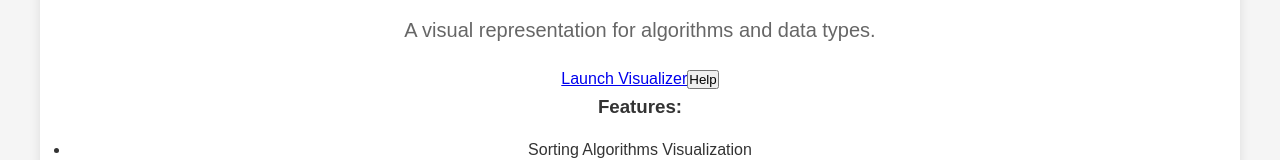
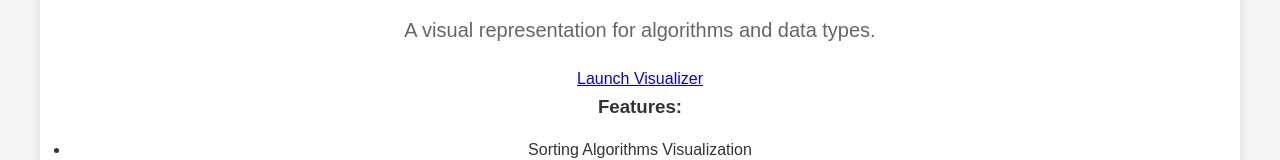
Before and after one commit to cameronotoole44/CipherSight, a React (Create React App) app in the folder cipher-sight/: page / in a window 1280 px wide. Shown: the part 285-445 px from the top of the page. Built offline with nearby package versions, Linux system fonts and the light colour scheme.

Commit message:
moved help button

```diff
--- a/cipher-sight/src/pages/Home.js
+++ b/cipher-sight/src/pages/Home.js
@@ -32,9 +32,6 @@ function Home() {
                     <Link to="/algorithm" className="button">
                         Launch Visualizer
                     </Link>
-                    <button className="button">
-                        Help
-                    </button>
                 </div>
 
                 <div className="features">
@@ -50,7 +47,7 @@ function Home() {
                 Ready
             </div>
         </div>
-    );
-}
+    )
+};
 
 export default Home;
```
Also changed, not shown: 1 other file (tests, documents, lock files or other folders).
